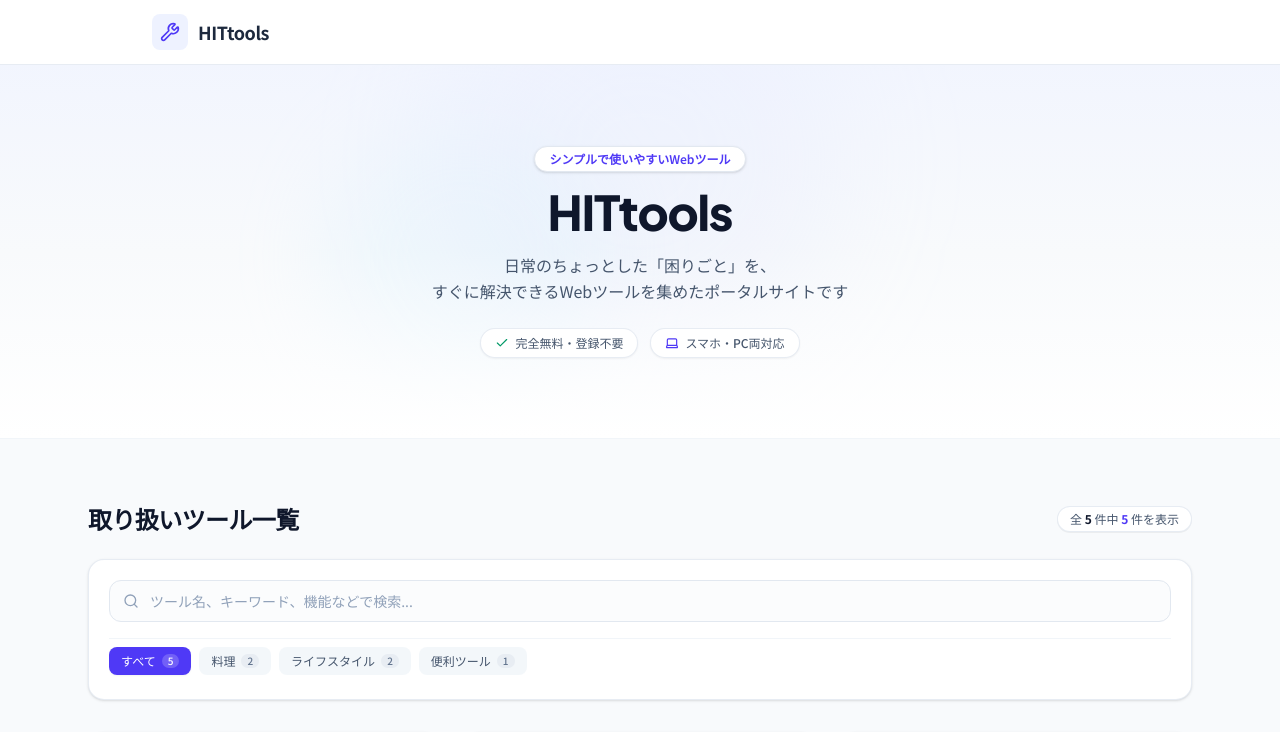
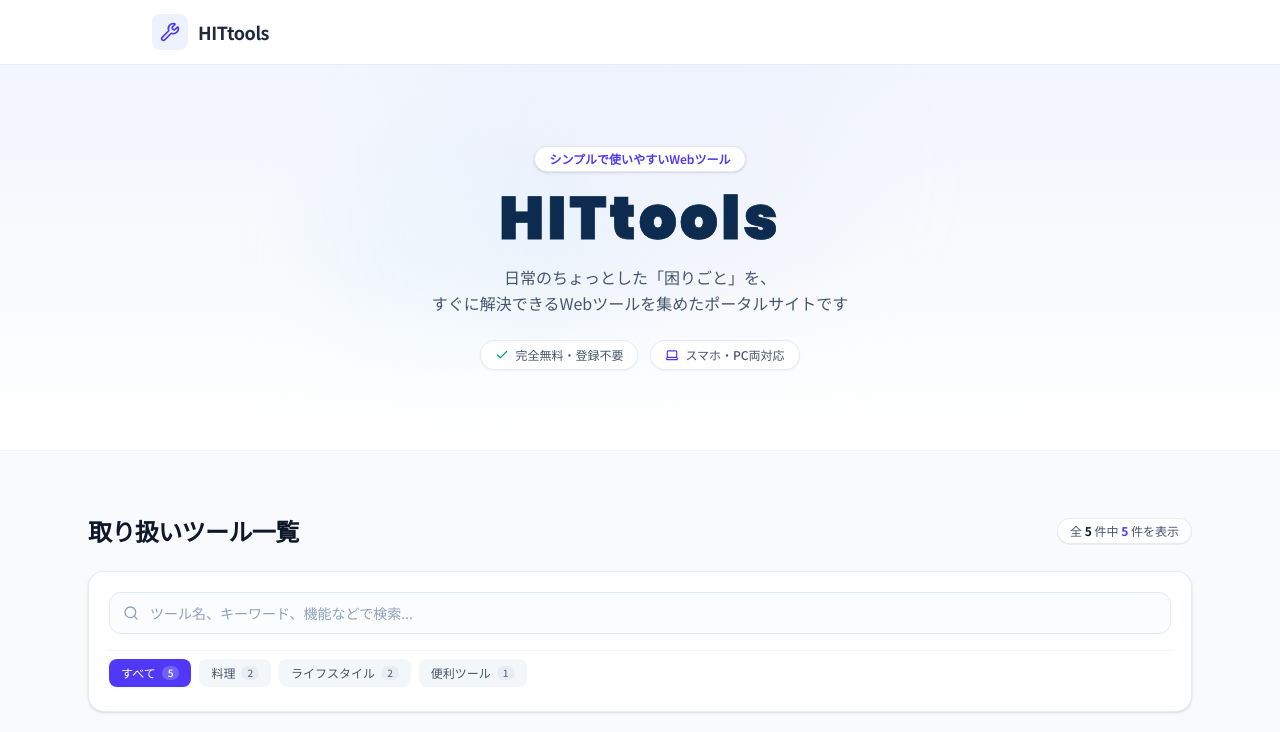
Before and after one commit to neolinks-sk/hit-tool-main, a Next.js app: page / in a window 1280 px wide. Shown: the top 732 px of the page. Built offline with nearby package versions, Linux system fonts and the light colour scheme.

Commit message:
変更した内容のメモ

```diff
--- a/app/data/tools.ts
+++ b/app/data/tools.ts
@@ -53,7 +53,7 @@ export const tools: Tool[] = [
   },
   {
     id: "travel-checklist",
-    title: "持ち物リストチェッカー",
+    title: "持ち物チェックリスト",
     description:
       "旅行や出張の準備・持ち物を一覧でスマートにチェック・管理できるツール",
     url: "/travel-checklist",
--- a/app/page.tsx
+++ b/app/page.tsx
@@ -1,12 +1,12 @@
 import { Check, Laptop } from "lucide-react";
-import { Plus_Jakarta_Sans } from "next/font/google";
+import { Poppins } from "next/font/google";
 import Header from "./components/Header";
 import ToolExplorer from "./components/ToolExplorer";
 import { SITE_CONFIG } from "./lib/site-config";
 
-const plusJakartaSans = Plus_Jakarta_Sans({
+const poppins = Poppins({
   subsets: ["latin"],
-  weight: ["700", "800"],
+  weight: ["800", "900"],
 });
 
 export default function Home() {
@@ -35,10 +35,17 @@ export default function Home() {
               </div>
 
               {/* メインタイトル */}
-              <h1
-                className={`${plusJakartaSans.className} mb-4 text-3xl font-extrabold tracking-tight text-slate-900 sm:text-4xl md:text-5xl`}
-              >
-                {SITE_CONFIG.name}
+              <h1 className="mb-4">
+                <span
+                  className={`${poppins.className} inline-block text-4xl font-black tracking-wide text-[#0C2B4E] sm:text-5xl md:text-6xl`}
+                  style={{
+                    WebkitTextStroke: "0.75px #0C2B4E",
+                    paintOrder: "stroke fill",
+                    letterSpacing: "0.05em",
+                  }}
+                >
+                  {SITE_CONFIG.name}
+                </span>
               </h1>
 
               {/* サブタイトル */}
```
